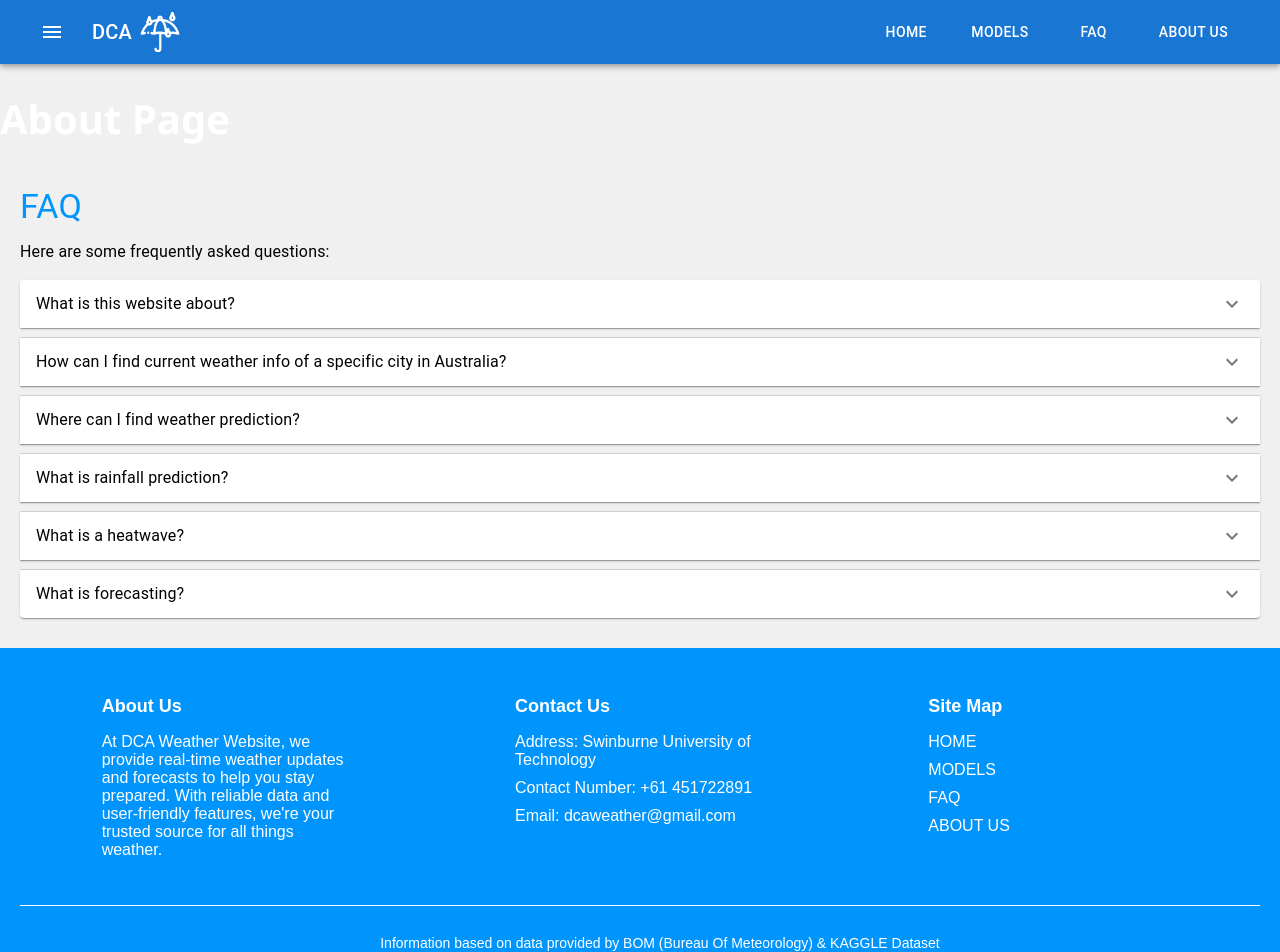
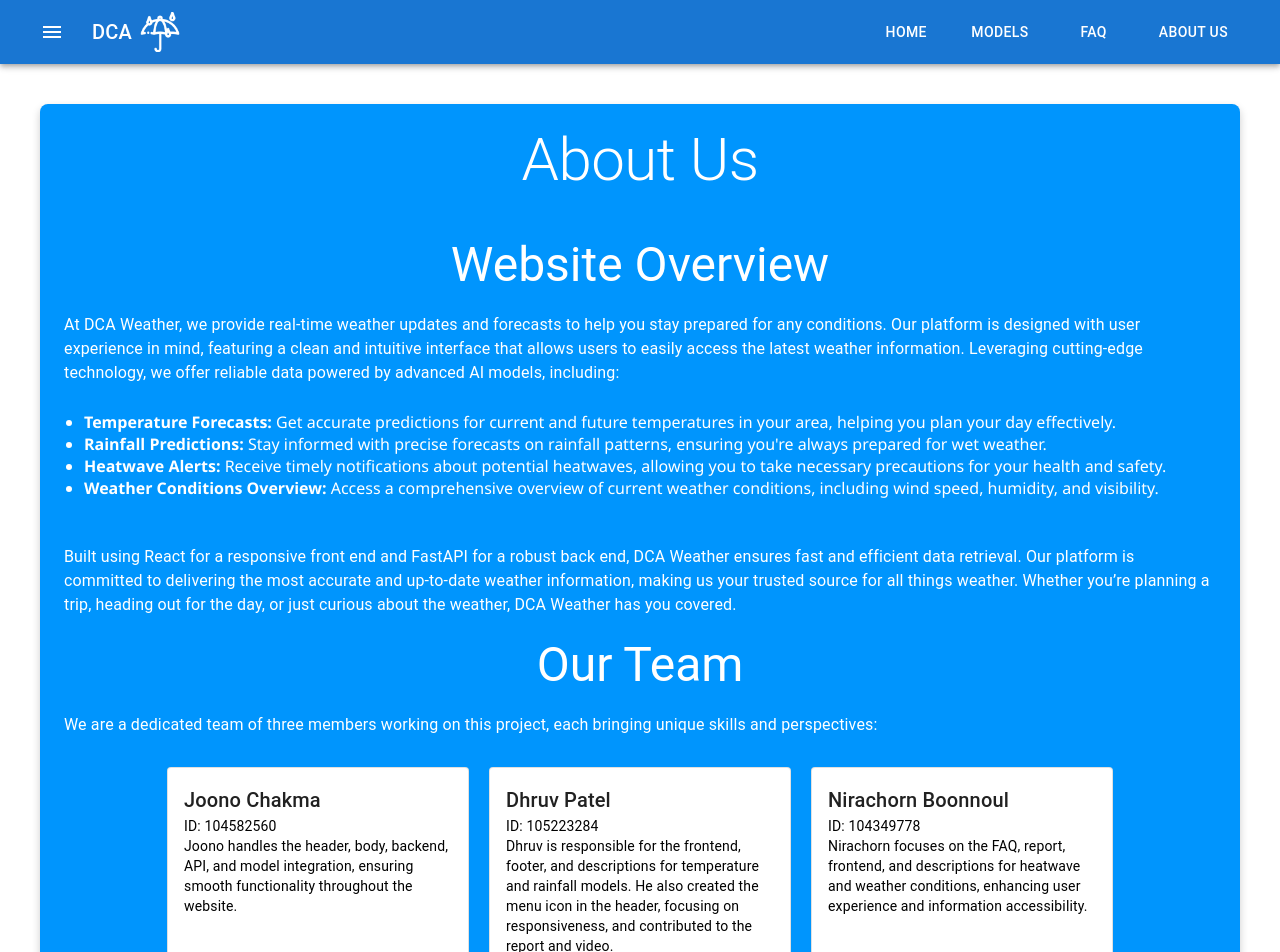
Before and after one commit to joonochakma/weather-prediction-stack, a React (Create React App) app in the folder weather_website/: page /about in a window 1280 px wide. Shown: the top 952 px of the page. Built offline with nearby package versions, Linux system fonts and the light colour scheme; no server answers.

Commit message:
Added about page

```diff
--- a/weather_website/src/Footer.js
+++ b/weather_website/src/Footer.js
@@ -22,10 +22,10 @@
         <div className="footer-column">
           <h3>Site Map</h3>
           <ul>
-            <li><a href="#home">HOME</a></li>
-            <li><a href="#models">MODELS</a></li>
+            <li><a href="/home">Home</a></li>
+            <li><a href="#models">Models</a></li>
             <li><a href="#FAQ">FAQ</a></li>
-            <li><a href="#About Us">ABOUT US</a></li>
+            <li><a href="#About Us">About Us</a></li>
           </ul>
         </div>
       </div>
--- /dev/null
+++ b/weather_website/src/pages/about/About.css
@@ -0,0 +1,72 @@
+/* About.css */
+
+/* Set the overall background color for the page */
+body {
+    background-color: #fff; /* Light blue background for the entire page */
+}
+
+.about-container {
+    margin-top: 40px; /* Space above the container */
+    background-color: #0095fd; /* Light background for the content area */
+    padding: 20px;
+    border-radius: 8px; /* Rounded corners for the container */
+    box-shadow: 0 4px 8px rgba(0, 0, 0, 0.2); /* Subtle shadow effect */
+}
+
+.overview-list {
+    list-style-type: disc; /* Use disc bullets */
+    margin-left: 20px; /* Indent the list */
+    color: #fff; /* Ensure text color matches the overview text */
+    padding: 10px 0; /* Space around the list */
+}
+
+.overview-text {
+    padding-top: 20px;
+    margin: 20px 0; /* Space around the overview text */
+    font-size: 1.1rem; /* Font size for readability */
+    color: #fff;
+}
+
+.team-description {
+    padding-top: 20px;
+    margin: 20px 0; /* Space around the team description */
+    font-size: 1.1rem; /* Font size for readability */
+    color: #fff;
+}
+
+.team-container {
+    display: flex; /* Flexbox for the team cards */
+    flex-wrap: wrap; /* Allows cards to wrap onto the next line */
+    justify-content: center; /* Center cards in the container */
+    gap: 20px; /* Space between cards */
+    margin-top: 30px; /* Space above team section */
+}
+
+.team-card {
+    width: 300px; /* Fixed width for cards */
+    transition: transform 0.3s ease; /* Transition effect for scaling */
+    border: 2px solid #0095fd; /* Border color matching the theme */
+    border-radius: 8px; /* Rounded corners for cards */
+}
+
+.team-card:hover {
+    transform: scale(1.05); /* Slight zoom effect on hover */
+    box-shadow: 0 6px 12px rgba(0, 0, 0, 0.3); /* Shadow on hover */
+}
+
+/* Responsive styles */
+@media (max-width: 600px) {
+    .overview-text,
+    .team-description {
+        font-size: 1rem; /* Smaller font size for smaller screens */
+    }
+
+    .team-container {
+        flex-direction: column; /* Stack cards vertically on smaller screens */
+        align-items: center; /* Center cards in the column */
+    }
+
+    .team-card {
+        width: 90%; /* Make cards take up most of the screen width */
+    }
+}
--- a/weather_website/src/pages/about/About.js
+++ b/weather_website/src/pages/about/About.js
@@ -1,9 +1,85 @@
+import React from 'react';
+import { Container, Typography, Card, CardContent } from '@mui/material';
+import './About.css'; // Importing the CSS file
 
 function About() {
   return (
-    <div className="App">
-      <h1>About Page</h1>
-    </div>
+    <Container
+      maxWidth="lg"
+      className="about-container" // Using a CSS class for styling
+    >
+      {/* Website Overview */}
+      <Typography variant="h2" component="h1" align="center" gutterBottom>
+        About Us
+      </Typography>
+      <Typography variant="h3" component="h3" align="center" className="overview-text">
+        Website Overview
+      </Typography>
+      <Typography variant="body1" align="left" className="overview-text">
+        At DCA Weather, we provide real-time weather updates and forecasts to help you stay prepared for any conditions.
+        Our platform is designed with user experience in mind, featuring a clean and intuitive interface that allows users to easily access the latest weather information.
+        Leveraging cutting-edge technology, we offer reliable data powered by advanced AI models, including:
+      </Typography>
+      <ul className="overview-list">
+        <li>
+          <strong>Temperature Forecasts:</strong> Get accurate predictions for current and future temperatures in your area, helping you plan your day effectively.
+        </li>
+        <li>
+          <strong>Rainfall Predictions:</strong> Stay informed with precise forecasts on rainfall patterns, ensuring you're always prepared for wet weather.
+        </li>
+        <li>
+          <strong>Heatwave Alerts:</strong> Receive timely notifications about potential heatwaves, allowing you to take necessary precautions for your health and safety.
+        </li>
+        <li>
+          <strong>Weather Conditions Overview:</strong> Access a comprehensive overview of current weather conditions, including wind speed, humidity, and visibility.
+        </li>
+      </ul>
+      <Typography variant="body1" align="left" className="overview-text">
+        Built using React for a responsive front end and FastAPI for a robust back end, DCA Weather ensures fast and efficient data retrieval.
+        Our platform is committed to delivering the most accurate and up-to-date weather information, making us your trusted source for all things weather.
+        Whether you’re planning a trip, heading out for the day, or just curious about the weather, DCA Weather has you covered.
+      </Typography>
+
+      {/* Team Section */}
+      <Typography variant="h3" component="h3" align="center" className="team-description">
+        Our Team
+      </Typography>
+      <Typography variant="body1" align="left" className="team-description">
+        We are a dedicated team of three members working on this project, each bringing unique skills and perspectives:
+      </Typography>
+
+      {/* Team Members */}
+      <div className="team-container">
+        <Card variant="outlined" className="team-card">
+          <CardContent>
+            <Typography variant="h6">Joono Chakma</Typography>
+            <Typography variant="body2">ID: 104582560</Typography>
+            <Typography variant="body2">
+              Joono handles the header, body, backend, API, and model integration, ensuring smooth functionality throughout the website.
+            </Typography>
+          </CardContent>
+        </Card>
+        <Card variant="outlined" className="team-card">
+          <CardContent>
+            <Typography variant="h6">Dhruv Patel</Typography>
+            <Typography variant="body2">ID: 105223284</Typography>
+            <Typography variant="body2">
+              Dhruv is responsible for the frontend, footer, and descriptions for temperature and rainfall models.
+              He also created the menu icon in the header, focusing on responsiveness, and contributed to the report and video.
+            </Typography>
+          </CardContent>
+        </Card>
+        <Card variant="outlined" className="team-card">
+          <CardContent>
+            <Typography variant="h6">Nirachorn Boonnoul</Typography>
+            <Typography variant="body2">ID: 104349778</Typography>
+            <Typography variant="body2">
+              Nirachorn focuses on the FAQ, report, frontend, and descriptions for heatwave and weather conditions, enhancing user experience and information accessibility.
+            </Typography>
+          </CardContent>
+        </Card>
+      </div>
+    </Container>
   );
 }
 
```
